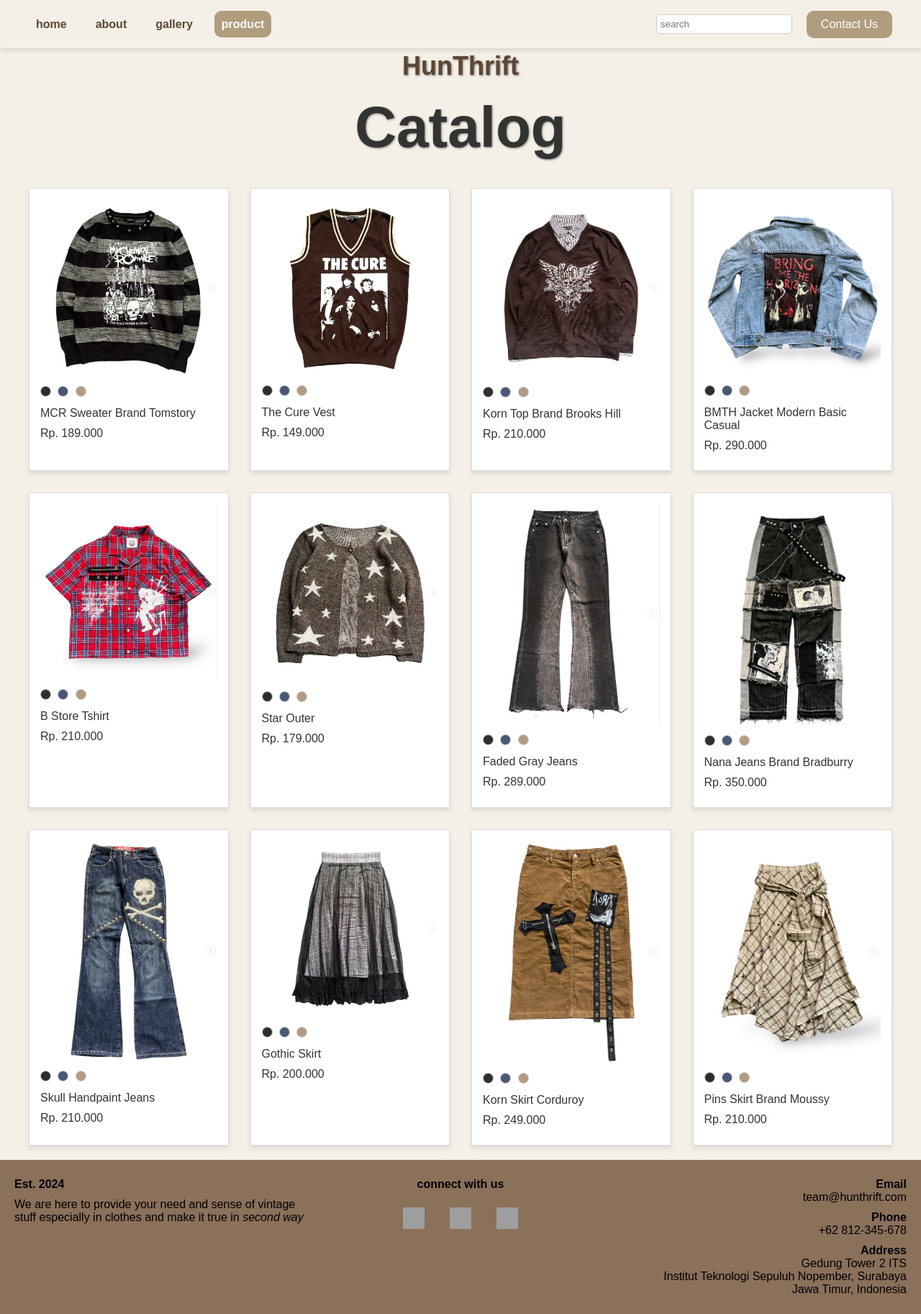
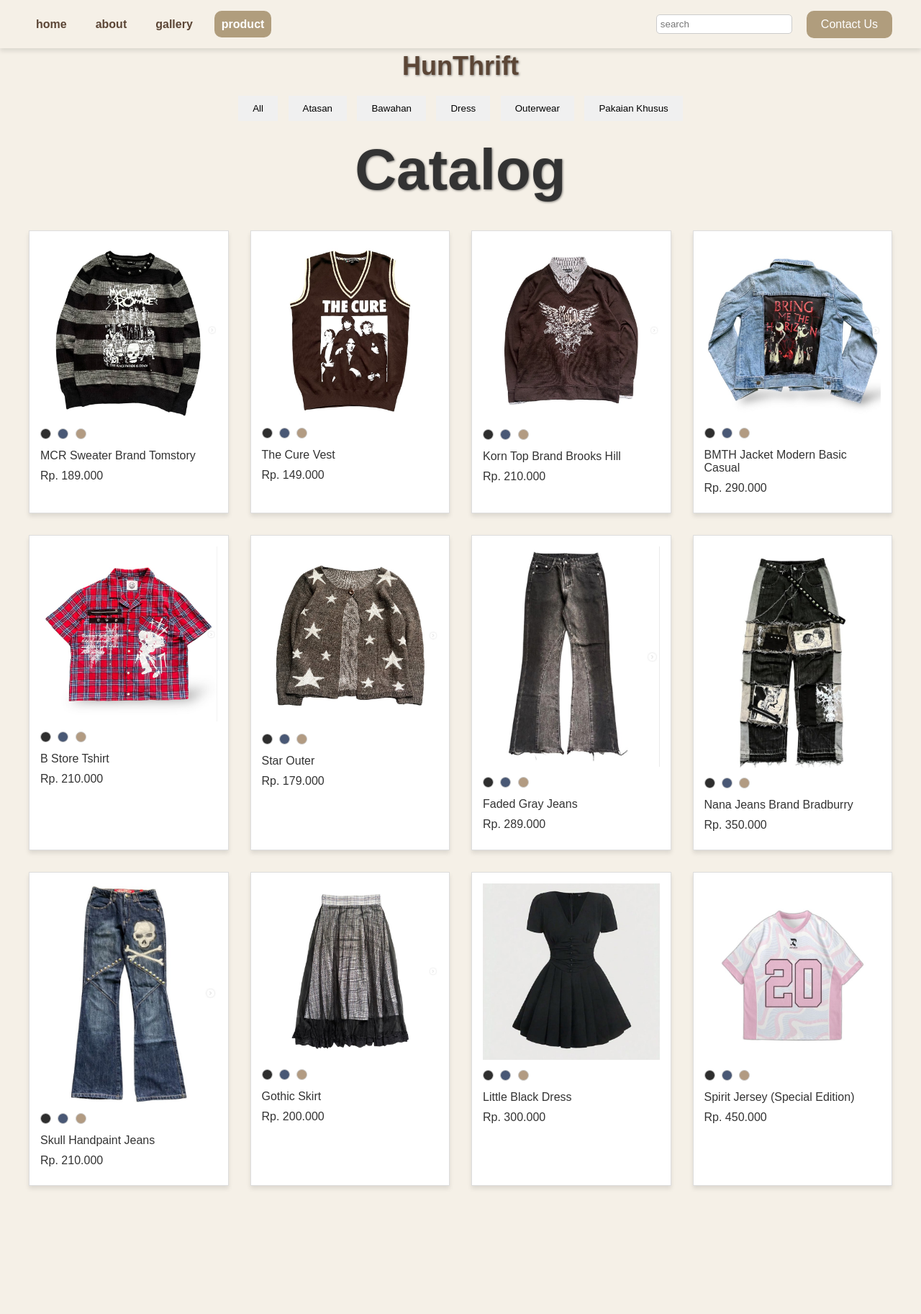
Before and after one commit to revalina675/pweb-js-P22-2024, a plain HTML site: page product.html in a window 1280 px wide. Shown: the whole page at 72% size. After the commit the page ends 1667 px from the top, so only its background shows below. Drawn offline with Linux system fonts and the light colour scheme; grey boxes are pictures that could not be loaded.

Commit message:
add categories + filter product by category.

```diff
--- /dev/null
+++ b/js/product.js
@@ -0,0 +1,23 @@
+document.addEventListener('DOMContentLoaded', function () {
+    const categoryButtons = document.querySelectorAll('.category-button');
+    const productItems = document.querySelectorAll('.product-item');
+
+    categoryButtons.forEach((button) => {
+      button.addEventListener('click', () => {
+        const category = button.dataset.category;
+
+        // Filter products based on category
+        productItems.forEach((item) => {
+          if (category === 'all' || item.dataset.category === category) {
+            item.style.display = 'block';
+          } else {
+            item.style.display = 'none';
+          }
+        });
+
+        // Highlight the active button
+        categoryButtons.forEach((btn) => btn.classList.remove('active'));
+        button.classList.add('active');
+      });
+    });
+  });
--- a/product.html
+++ b/product.html
@@ -35,14 +35,23 @@
     <!-- * Layanan/Katalog -->
     <!-- MAIN CONTENT -->
     <main>
+      <!-- CATEGORY SECTION -->
+      <section class="categories">
+        <button class="category-button" data-category="all">All</button>
+        <button class="category-button" data-category="atasan">Atasan</button>
+        <button class="category-button" data-category="bawahan">Bawahan</button>
+        <button class="category-button" data-category="dress">Dress</button>
+        <button class="category-button" data-category="outerwear">Outerwear</button>
+        <button class="category-button" data-category="pakaian-khusus">Pakaian Khusus</button>
+      </section>
+
       <!-- CATALOG SECTION -->
       <section class="catalog">
         <h1>Catalog</h1>
         <div class="product-list">
-
           <!-- Products -->
           <!-- 1 -->
-          <div class="product-item"> <!-- * Call to Action -->
+          <div class="product-item" data-category="atasan"> <!-- Category: Atasan -->
             <a href="more.html">
               <img src="images/mcrsweater.jpg" alt="Mcr Sweater" />
               <div class="product-info">
@@ -56,8 +65,9 @@
               </div>
             </a>
           </div>
+
           <!-- 2 -->
-          <div class="product-item">
+          <div class="product-item" data-category="atasan">
             <a href="more2.html">
               <img src="images/curevest.jpg" alt="The Cure Vest" />
               <div class="product-info">
@@ -71,8 +81,9 @@
               </div>
             </a>
           </div>
+
           <!-- 3 -->
-          <div class="product-item">
+          <div class="product-item" data-category="atasan">
             <a href="more3.html">
               <img src="images/korntop.jpg" alt="Korn Top" />
               <div class="product-info">
@@ -86,8 +97,9 @@
               </div>
             </a>
           </div>
+
           <!-- 4 -->
-          <div class="product-item">
+          <div class="product-item" data-category="outerwear"> <!-- Category: Outerwear -->
             <a href="more4.html">
               <img src="images/bmthjacket.jpg" alt="BMTH Jacket" />
               <div class="product-info">
@@ -101,8 +113,9 @@
               </div>
             </a>
           </div>
+
           <!-- 5 -->
-          <div class="product-item">
+          <div class="product-item" data-category="atasan">
             <a href="more5.html">
               <img src="images/bstoretshirt.jpg" alt="B Store Tshirt" />
               <div class="product-info">
@@ -116,8 +129,9 @@
               </div>
             </a>
           </div>
+
           <!-- 6 -->
-          <div class="product-item">
+          <div class="product-item" data-category="outerwear">
             <a href="more6.html">
               <img src="images/starouter.jpg" alt="Star Outer" />
               <div class="product-info">
@@ -131,8 +145,9 @@
               </div>
             </a>
           </div>
+
           <!-- 7 -->
-          <div class="product-item">
+          <div class="product-item" data-category="bawahan"> <!-- Category: Bawahan -->
             <a href="more7.html">
               <img src="images/fadedgrayjeans.jpg" alt="Faded Gray Jeans" />
               <div class="product-info">
@@ -146,8 +161,9 @@
               </div>
             </a>
           </div>
+
           <!-- 8 -->
-          <div class="product-item">
+          <div class="product-item" data-category="bawahan">
             <a href="more8.html">
               <img src="images/nanajeans.jpg" alt="Nana Jeans" />
               <div class="product-info">
@@ -161,8 +177,9 @@
               </div>
             </a>
           </div>
+
           <!-- 9 -->
-          <div class="product-item">
+          <div class="product-item" data-category="bawahan">
             <a href="more9.html">
               <img src="images/skulljeans.jpg" alt="Skull Jeans" />
               <div class="product-info">
@@ -176,8 +193,9 @@
               </div>
             </a>
           </div>
+
           <!-- 10 -->
-          <div class="product-item">
+          <div class="product-item" data-category="dress"> <!-- Category: Dress -->
             <a href="more10.html">
               <img src="images/gothicskirt.jpg" alt="Gothic Skirt" />
               <div class="product-info">
@@ -191,33 +209,35 @@
               </div>
             </a>
           </div>
+
           <!-- 11 -->
-          <div class="product-item">
+          <div class="product-item" data-category="dress">
             <a href="more11.html">
-              <img src="images/kornskirt.jpg" alt="Korn Skirt" />
+              <img src="images/littleblackdress.jpg" alt="Little Black Dress" />
               <div class="product-info">
                 <div class="color-options">
                   <span class="color brown"></span>
                   <span class="color blue"></span>
                   <span class="color beige"></span>
                 </div>
-                <p class="product-name">Korn Skirt Corduroy</p>
-                <p class="product-price">Rp. 249.000</p>
+                <p class="product-name">Little Black Dress</p>
+                <p class="product-price">Rp. 300.000</p>
               </div>
             </a>
           </div>
-          <!-- 12  -->
-          <div class="product-item">
+
+          <!-- 12 -->
+          <div class="product-item" data-category="pakaian-khusus"> <!-- Category: Pakaian Khusus -->
             <a href="more12.html">
-              <img src="images/pinsskirt.jpg" alt="Pins Skirt" />
+              <img src="images/pinkjersey.jpg" alt="Pink Jersey" />
               <div class="product-info">
                 <div class="color-options">
                   <span class="color brown"></span>
                   <span class="color blue"></span>
                   <span class="color beige"></span>
                 </div>
-                <p class="product-name">Pins Skirt Brand Moussy</p>
-                <p class="product-price">Rp. 210.000</p>
+                <p class="product-name">Spirit Jersey (Special Edition)</p>
+                <p class="product-price">Rp. 450.000</p>
               </div>
             </a>
           </div>
@@ -225,35 +245,7 @@
       </section>
     </main>
 
-<!-- Footer -->
-<footer style="background-color: #8b705a; padding: 20px; color: black;">
-  <div style="display: flex; justify-content: space-between; align-items: flex-start; flex-wrap: wrap;">
-      <!-- Left Section -->
-      <div style="flex: 1; max-width: 33%;">
-          <p><strong>Est. 2024</strong></p>
-          <p>We are here to provide your need and sense of vintage stuff especially in clothes and make it true in <em>second way</em></p>
-      </div>
-
-      <!-- Middle Section -->
-      <div style="flex: 1; max-width: 33%; display: flex; flex-direction: column; align-items: center; text-align: center;">
-          <p><strong>connect with us</strong></p><br>
-          <div style="display: flex; justify-content: center; gap: 15px;">
-              <a href="#"><img src="https://cdn-icons-png.flaticon.com/512/2111/2111463.png" alt="Instagram" width="30" height="30"></a>
-              <a href="#"><img src="https://cdn-icons-png.flaticon.com/512/174/174883.png" alt="YouTube" width="30" height="30"></a>
-              <a href="#"><img src="https://cdn-icons-png.flaticon.com/512/3046/3046121.png" alt="TikTok" width="30" height="30"></a>
-          </div>
-      </div>
-
-      <!-- Right Section (Email, Phone, and Address stacked vertically) -->
-      <div style="flex: 1; max-width: 33%; display: flex; flex-direction: column; align-items: flex-end; text-align: right;">
-          <p><strong>Email</strong><br>team@hunthrift.com</p>
-          <p><strong>Phone</strong><br>+62 812-345-678</p>
-          <p><strong>Address</strong><br>Gedung Tower 2 ITS<br>Institut Teknologi Sepuluh Nopember, Surabaya<br>Jawa Timur, Indonesia</p>
-      </div>
-  </div>
-</footer>
-
-<script src="js/script.js"></script>
-
+    <!-- JavaScript -->
+    <script src="js/product.js"></script>
   </body>
 </html>
--- a/style/product.css
+++ b/style/product.css
@@ -110,6 +110,25 @@
 .logo h1 {
   color: #5c4636;
   font-size: 36px;
+}
+
+/* Styling for category buttons */
+.categories {
+  text-align: center;
+  margin: 20px 0;
+}
+
+.category-button {
+  padding: 10px 20px;
+  margin: 0 5px;
+  border: none;
+  background-color: #f0f0f0;
+  cursor: pointer;
+}
+
+.category-button.active {
+  background-color: #333;
+  color: #fff;
 }
 
 /* CATALOG SECTION */
```
Also changed, not shown: images/littleblackdress.jpg (added), images/pinkjersey.jpg (added). Lines whose indentation alone changed are shown as unchanged.
